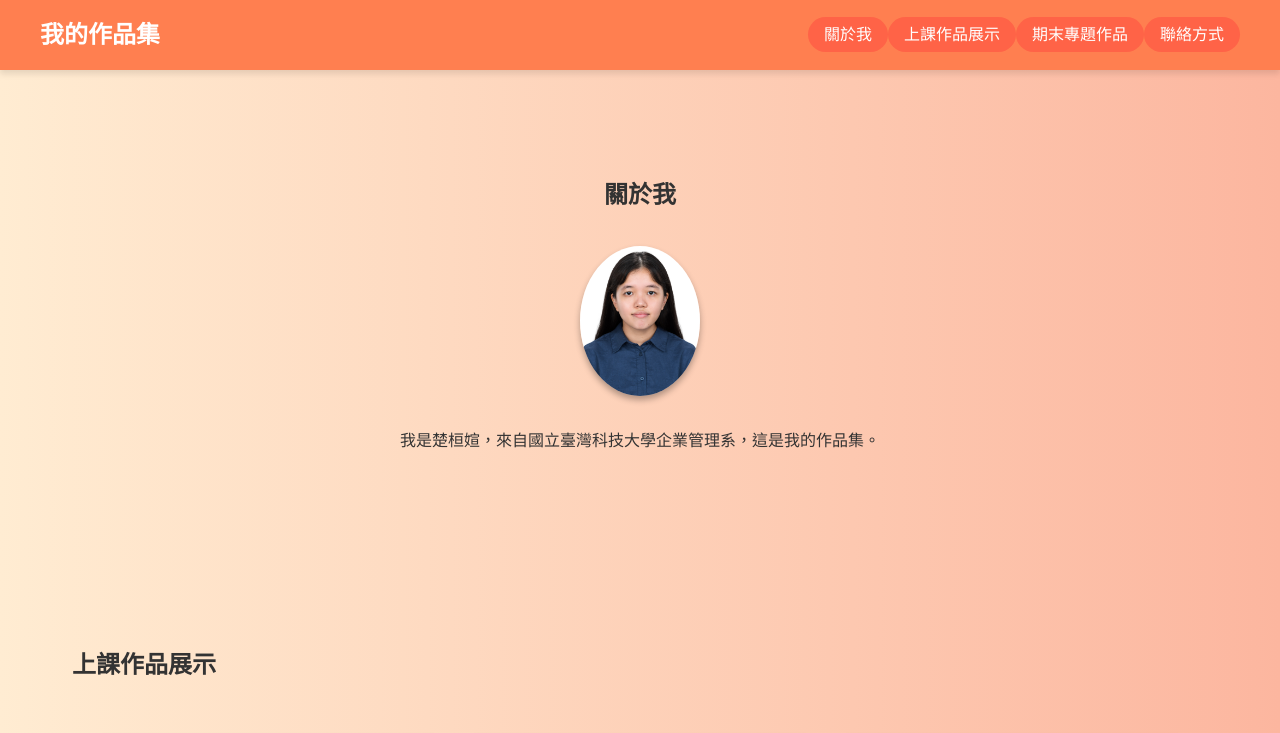
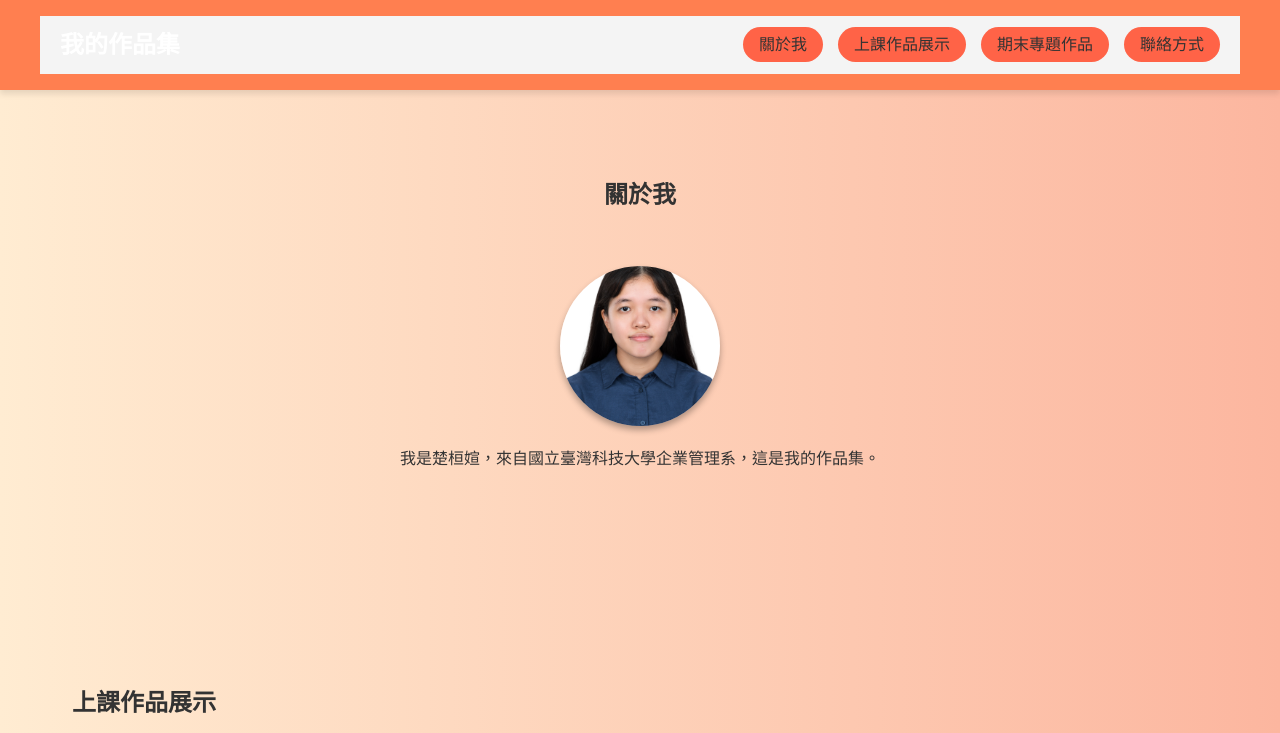
Before and after one commit to jmw1224/jmw1224.github.io, a plain HTML site: page index.html in a window 1280 px wide. Shown: the top 733 px of the page. Drawn offline with Linux system fonts and the light colour scheme.

Commit message:
Update index.html

```diff
--- a/index.html
+++ b/index.html
@@ -19,6 +19,11 @@
       padding: 15px;
       background-color: #fff;
       box-shadow: 0 2px 6px rgba(0, 0, 0, 0.1);
+      transition: transform 0.2s ease;
+    }
+
+    .project-card:hover {
+      transform: scale(1.02);
     }
 
     .project-card img {
@@ -27,6 +32,45 @@
       object-fit: cover;
       border-radius: 8px;
       margin-bottom: 10px;
+    }
+
+    .about-content {
+      display: flex;
+      align-items: center;
+      gap: 20px;
+      padding: 20px;
+    }
+
+    .profile-img {
+      width: 160px;
+      height: 160px;
+      object-fit: cover;
+      border-radius: 50%;
+    }
+
+    nav {
+      display: flex;
+      justify-content: space-between;
+      align-items: center;
+      padding: 10px 20px;
+      background-color: #f4f4f4;
+    }
+
+    nav ul {
+      list-style: none;
+      display: flex;
+      gap: 15px;
+    }
+
+    nav ul li a {
+      text-decoration: none;
+      color: #333;
+    }
+
+    footer {
+      text-align: center;
+      padding: 15px;
+      background-color: #f4f4f4;
     }
   </style>
 </head>
@@ -96,11 +140,13 @@
   <section id="projects-advance">
     <h2>期末專題作品</h2>
     <div class="projects-grid">
-      <div class="project-card">
-        <img src="attached_assets/網頁封面.png" alt="專案1">
-        <h3>搭不搭這班？</h3>
-        <p>以物件識別為發想，利用偵測人數來判斷環境是否擁擠，提供使用者建議</p>
-      </div>
+      <a href="https://www.youtube.com/watch?v=R55VGD7aYUI" target="_blank" style="text-decoration: none; color: inherit;">
+        <div class="project-card">
+          <img src="attached_assets/網頁封面.png" alt="專案1">
+          <h3>搭不搭這班？</h3>
+          <p>以物件識別為發想，利用偵測人數來判斷環境是否擁擠，提供使用者建議</p>
+        </div>
+      </a>
     </div>
   </section>
 
```
